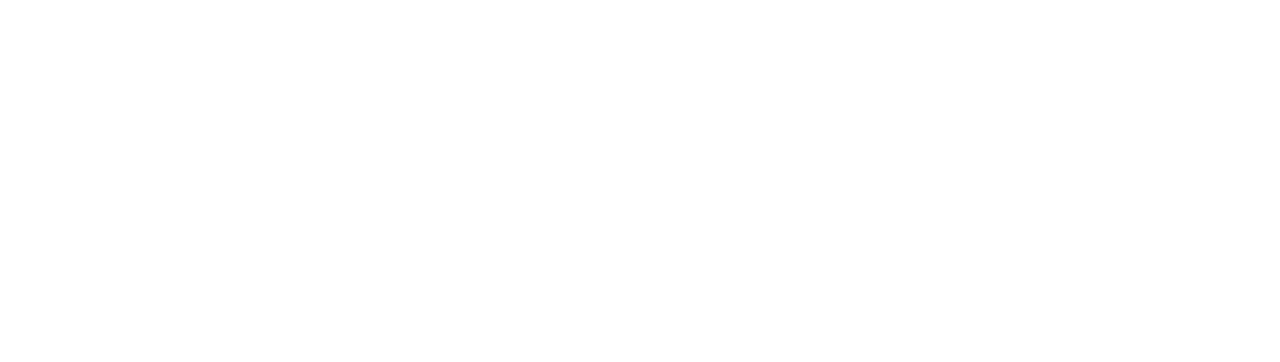
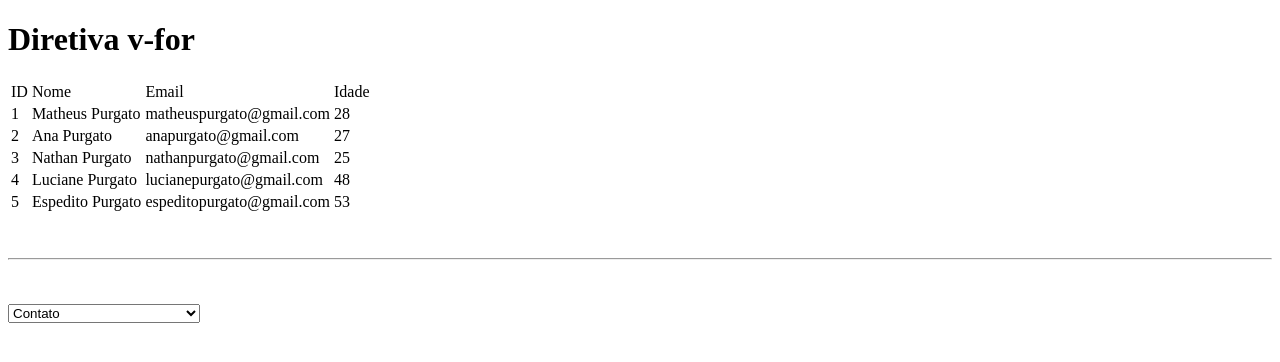
Before and after one commit to Purgato96/Vuejs, a Vue app: page / in a window 1280 px wide. Shown: the top 362 px of the page. Built offline with nearby package versions, Linux system fonts and the light colour scheme.

Commit message:
Diretiva v-for

```diff
--- a/src/App.vue
+++ b/src/App.vue
@@ -5,6 +5,7 @@
 <VTEXT />
 <VHTML />
 -->
+  <VFOR />
 </template>
 
 <script setup>
@@ -16,4 +17,5 @@
 import VHTML from '@/components/Directives/VHTML.vue'
 
 */
+import VFOR from '@/components/Directives/VFOR.vue'
 </script>
--- /dev/null
+++ b/src/components/Directives/VFOR.vue
@@ -0,0 +1,74 @@
+<template>
+  <h1>Diretiva v-for</h1>
+  <table>
+    <tr>
+      <td>ID</td>
+      <td>Nome</td>
+      <td>Email</td>
+      <td>Idade</td>
+    </tr>
+    <tr v-for="user in users" :key="user.id">
+      <td>{{user.id}}</td>
+      <td>{{user.name}}</td>
+      <td>{{user.email}}</td>
+      <td>{{user.age}}</td>
+    </tr>
+  </table>
+<br><br>
+  <hr>
+  <br><br>
+  <select name="contact">
+    <option v-for="(type, index) in contactType" :key="index" :value="type.value">{{type.label}}</option>
+  </select>
+</template>
+
+<script setup>
+const users = [
+  {
+    id: 1,
+    name: 'Matheus Purgato',
+    email: 'matheuspurgato@gmail.com',
+    age: 28,
+
+  },
+  {
+    id: 2,
+    name: 'Ana Purgato',
+    email: 'anapurgato@gmail.com',
+    age: 27,
+  },
+  {
+    id: 3,
+    name: 'Nathan Purgato',
+    email: 'nathanpurgato@gmail.com',
+    age: 25,
+  },
+  {
+    id: 4,
+    name: 'Luciane Purgato',
+    email: 'lucianepurgato@gmail.com',
+    age: 48,
+  },
+  {
+    id: 5,
+    name: 'Espedito Purgato',
+    email: 'espeditopurgato@gmail.com',
+    age: 53,
+  },
+]
+
+const contactType = [
+  {
+    value: 'contact',
+    label: 'Contato'
+  },
+  {
+    value: 'withoutConnection',
+    label: 'Sem conexão com a internet'
+  },
+  {
+    value: 'internetSlow',
+    label: 'Internet lenta'
+  },
+]
+</script>
```
